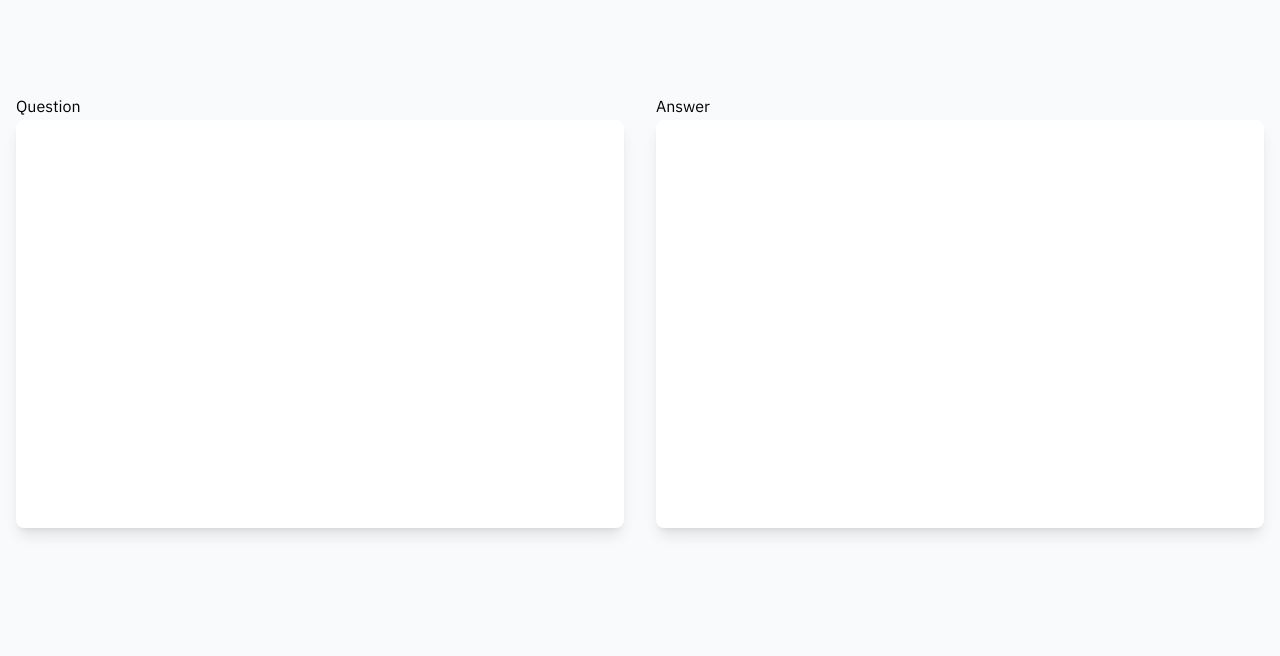
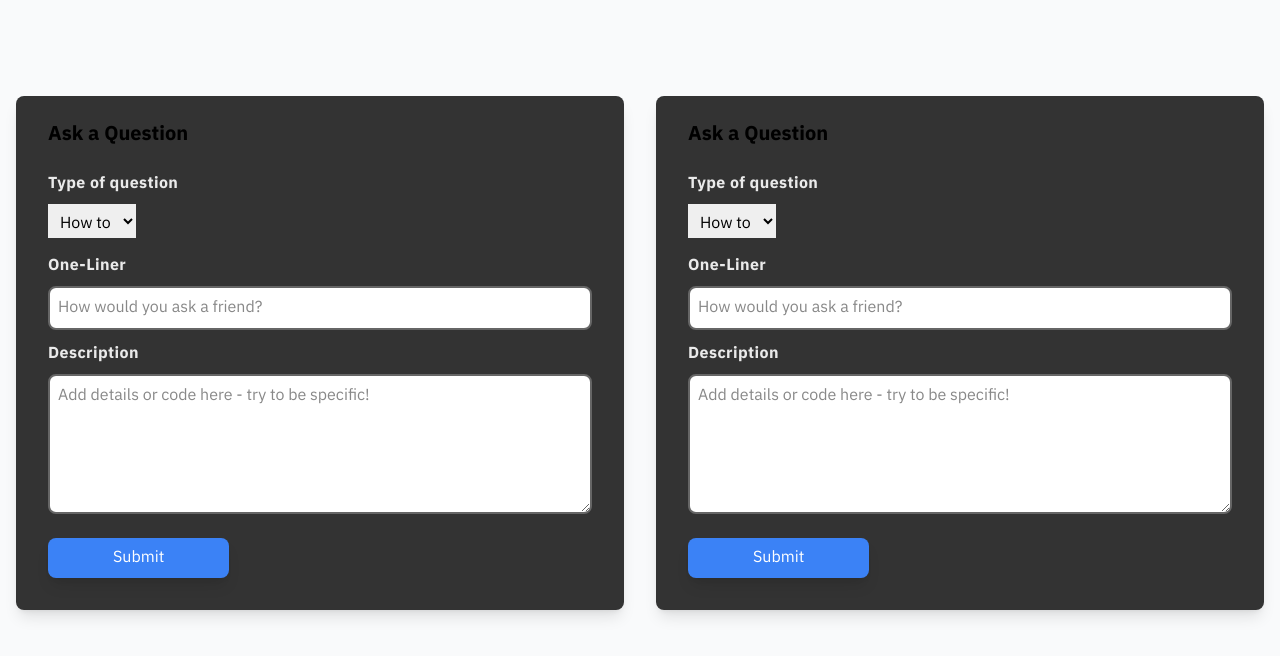
Before and after one commit to JhaAman/wolfhound, a Next.js app: page /app in a window 1280 px wide. Shown: the top 656 px of the page. Built offline with nearby package versions, Linux system fonts and the light colour scheme.

Commit message:
finished initial question panel styling

```diff
--- a/pages/_components/app/AnswerPanel.tsx
+++ b/pages/_components/app/AnswerPanel.tsx
@@ -5,8 +5,54 @@ interface Props {}
 export default function AnswerPanel({}: Props): ReactElement {
   return (
     <>
-      <h1>Answer</h1>
-      <div className="h-full p-4 py-48 bg-white rounded-lg shadow-lg" />
+      <div className="p-4 bg-gray-700 rounded-lg shadow-lg ">
+        <h1 className="mx-4 mt-2 mb-6 text-xl font-bold">Ask a Question</h1>
+
+        {/* Question Input */}
+        <div className="flex flex-wrap ">
+          <div className="w-full mx-4 mb-4 ">
+            {/* Type */}
+            <label className="block mb-2 font-bold tracking-wide text-gray-200 ">
+              Type of question
+            </label>
+            <div className="relative mb-4">
+              <select className="p-2">
+                <option>How to</option>
+                <option>Can I</option>
+                <option>Fix this</option>
+                <option>Error</option>
+              </select>
+            </div>
+
+            {/* One Liner */}
+            <label className="block mb-2 font-bold tracking-wide text-gray-200 ">
+              One-Liner
+            </label>
+            <input
+              className="w-full p-2 border-2 border-gray-500 rounded-lg"
+              type="text"
+              placeholder="How would you ask a friend?"
+            />
+
+            {/* Description */}
+            <label className="block mt-3 mb-2 font-bold tracking-wide text-gray-200 ">
+              Description
+            </label>
+            <textarea
+              className="w-full p-2 pb-20 border-2 border-gray-500 rounded-lg"
+              placeholder="Add details or code here - try to be specific!"
+            />
+
+            {/* Submit button */}
+            <button
+              className="w-1/3 p-2 mt-4 text-white bg-blue-500 rounded-lg shadow-lg"
+              type="submit"
+            >
+              Submit
+            </button>
+          </div>
+        </div>
+      </div>
     </>
   );
 }
--- a/pages/_components/app/QuestionPanel.tsx
+++ b/pages/_components/app/QuestionPanel.tsx
@@ -5,8 +5,54 @@ interface Props {}
 export default function QuestionPanel({}: Props): ReactElement {
   return (
     <>
-      <h1>Question</h1>
-      <div className="h-full p-4 py-48 bg-white rounded-lg shadow-lg" />
+      <div className="p-4 bg-gray-700 rounded-lg shadow-lg ">
+        <h1 className="mx-4 mt-2 mb-6 text-xl font-bold">Ask a Question</h1>
+
+        {/* Question Input */}
+        <div className="flex flex-wrap ">
+          <div className="w-full mx-4 mb-4 ">
+            {/* Type */}
+            <label className="block mb-2 font-bold tracking-wide text-gray-200 ">
+              Type of question
+            </label>
+            <div className="relative mb-4">
+              <select className="p-2">
+                <option>How to</option>
+                <option>Can I</option>
+                <option>Fix this</option>
+                <option>Error</option>
+              </select>
+            </div>
+
+            {/* One Liner */}
+            <label className="block mb-2 font-bold tracking-wide text-gray-200 ">
+              One-Liner
+            </label>
+            <input
+              className="w-full p-2 border-2 border-gray-500 rounded-lg"
+              type="text"
+              placeholder="How would you ask a friend?"
+            />
+
+            {/* Description */}
+            <label className="block mt-3 mb-2 font-bold tracking-wide text-gray-200 ">
+              Description
+            </label>
+            <textarea
+              className="w-full p-2 pb-20 border-2 border-gray-500 rounded-lg"
+              placeholder="Add details or code here - try to be specific!"
+            />
+
+            {/* Submit button */}
+            <button
+              className="w-1/3 p-2 mt-4 text-white bg-blue-500 rounded-lg shadow-lg"
+              type="submit"
+            >
+              Submit
+            </button>
+          </div>
+        </div>
+      </div>
     </>
   );
 }
```
